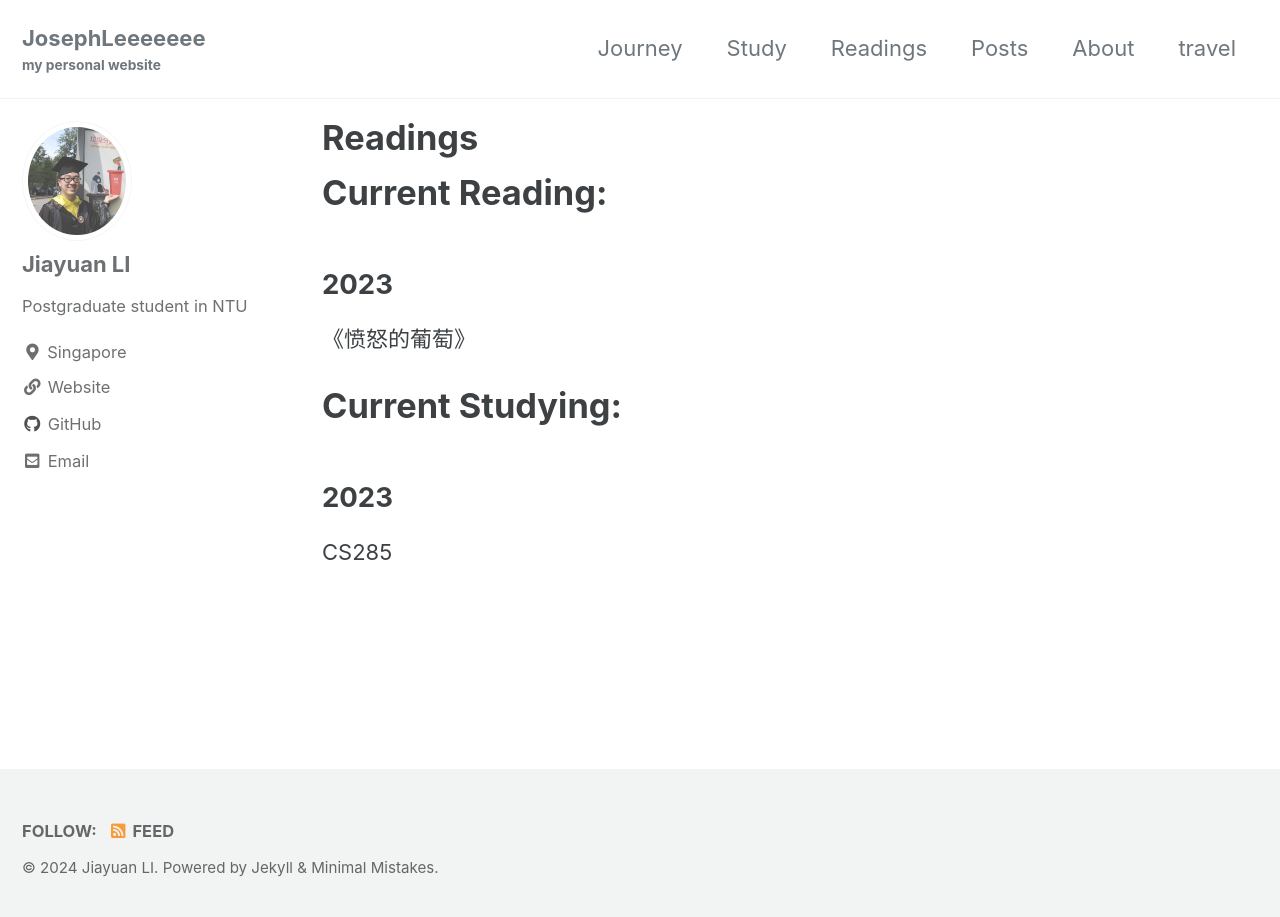
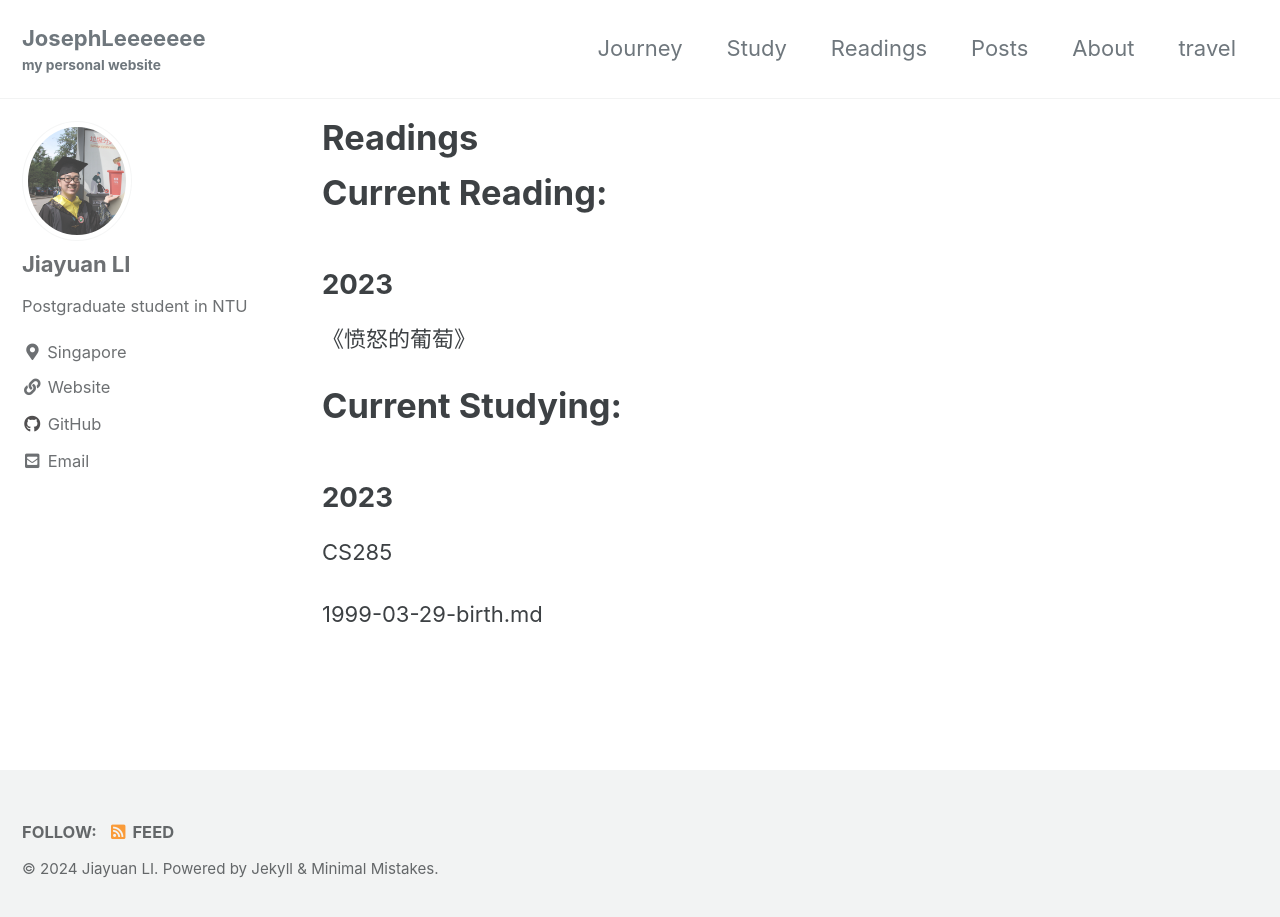
Before and after one commit to JosephLeeeeeee/Personal_Website, a Jekyll site: the page built from _pages/readings.md, in a window 1280 px wide and 924 px high. Shown: the top 917 px of the window. Built offline with Jekyll 4.4.1, drawn with Linux system fonts in a browser that asks for light colours; cached includes are drawn as plain includes.

Commit message:
Minor change

```diff
--- a/_pages/readings.md
+++ b/_pages/readings.md
@@ -10,3 +10,5 @@ author_profile: true
 # Current Studying:
 ## 2023
 CS285
+
+{{ site.baseurl }}1999-03-29-birth.md
```
